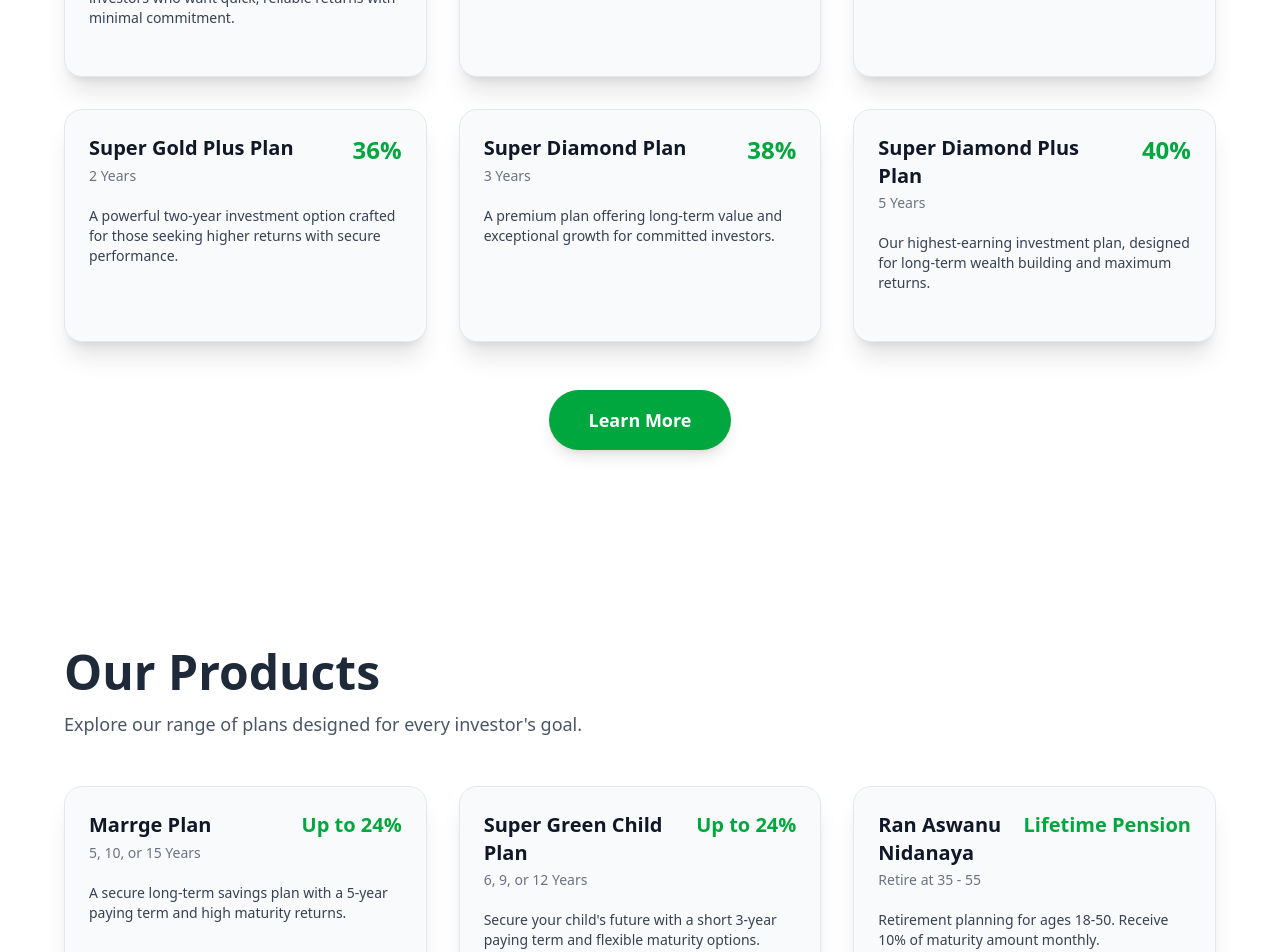
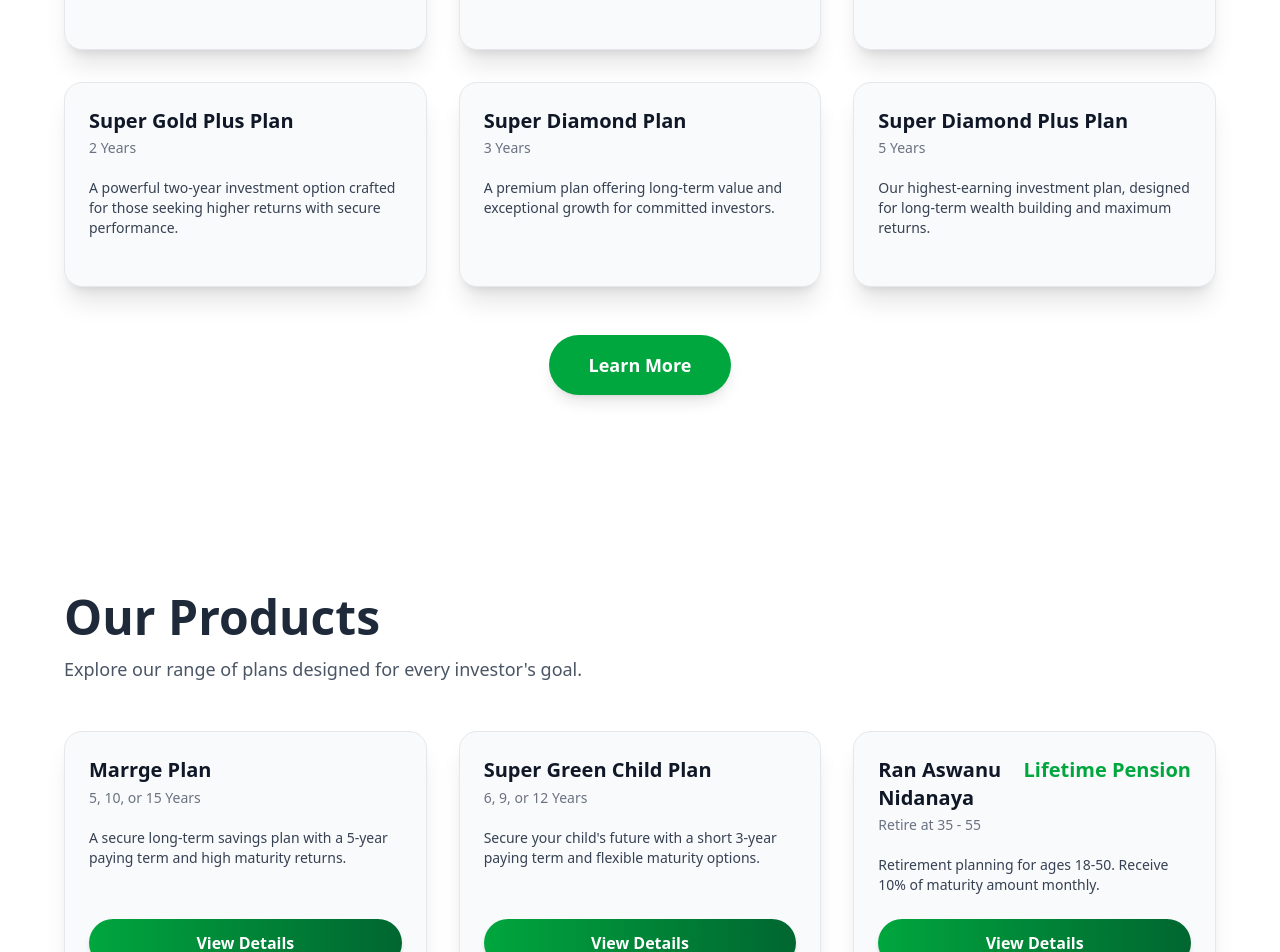
Before and after one commit to Super-Green-Plantation/Super-Green-Web, a Next.js app: page / in a window 1280 px wide. Shown: the part 2120-3072 px from the top of the page. Built offline with nearby package versions, Linux system fonts and the light colour scheme.

Commit message:
feat: Remove interest rates from investment plans for clarity

```diff
--- a/app/(site)/components/Investment.tsx
+++ b/app/(site)/components/Investment.tsx
@@ -59,7 +59,6 @@ const Investment = () => {
     {
       name: "Super Experiment Plan",
       duration: "6 Months",
-      interest: "12.5%",
       description:
         "A short-term starter plan designed for new investors who want quick, reliable returns with minimal commitment.",
       href: "/contact-experiment", // Added unique link for the first plan
@@ -67,7 +66,6 @@ const Investment = () => {
     {
       name: "Super Plus Plan",
       duration: "1 Year",
-      interest: "32%",
       description:
         "A balanced one-year investment offering attractive annual growth for steady, confident investors.",
       href: "/contact-plus",
@@ -75,7 +73,6 @@ const Investment = () => {
     {
       name: "Super Gold Plan",
       duration: "1.5 Year",
-      interest: "34%",
       description:
         "A medium-term plan that delivers stronger returns, ideal for investors building long-term financial stability.",
       href: "/contact-gold",
@@ -83,7 +80,6 @@ const Investment = () => {
     {
       name: "Super Gold Plus Plan",
       duration: "2 Years",
-      interest: "36%",
       description:
         "A powerful two-year investment option crafted for those seeking higher returns with secure performance.",
       href: "/contact-gold-plus",
@@ -91,7 +87,6 @@ const Investment = () => {
     {
       name: "Super Diamond Plan",
       duration: "3 Years",
-      interest: "38%",
       description:
         "A premium plan offering long-term value and exceptional growth for committed investors.",
       href: "/contact-diamond",
@@ -99,7 +94,6 @@ const Investment = () => {
     {
       name: "Super Diamond Plus Plan",
       duration: "5 Years",
-      interest: "40%",
       description:
         "Our highest-earning investment plan, designed for long-term wealth building and maximum returns.",
       href: "/contact-diamond-plus",
@@ -138,12 +132,7 @@ const Investment = () => {
                   <p className="text-sm text-gray-500 mt-1">{plan.duration}</p>
                 </div>
 
-                {/* Interest Rate (in a different color) */}
-                <div className="shrink-0 ml-4">
-                  <span className="text-2xl font-extrabold text-green-600">
-                    {plan.interest}
-                  </span>
-                </div>
+
               </div>
 
               {/* Description */}
--- a/app/(site)/products/plansData.ts
+++ b/app/(site)/products/plansData.ts
@@ -3,7 +3,7 @@ export const plansData = [
     id: "1",
     name: "Marrge Plan",
     duration: "5, 10, or 15 Years",
-    interest: "Up to 24%",
+    // interest: "Up to 24%",
     img:"/pl.png",
     description: "A secure long-term savings plan with a 5-year paying term and high maturity returns.",
     payingTerm: "5 Years",
@@ -34,7 +34,7 @@ export const plansData = [
     id: "2",
     name: "Super Green Child Plan", // [cite: 20]
     duration: "6, 9, or 12 Years", // [cite: 22]
-    interest: "Up to 24%", // [cite: 37]
+    // interest: "Up to 24%", // [cite: 37]
     img:"/plant.png",
     description: "Secure your child's future with a short 3-year paying term and flexible maturity options.", // [cite: 23]
     payingTerm: "3 Years", // [cite: 23]
```
